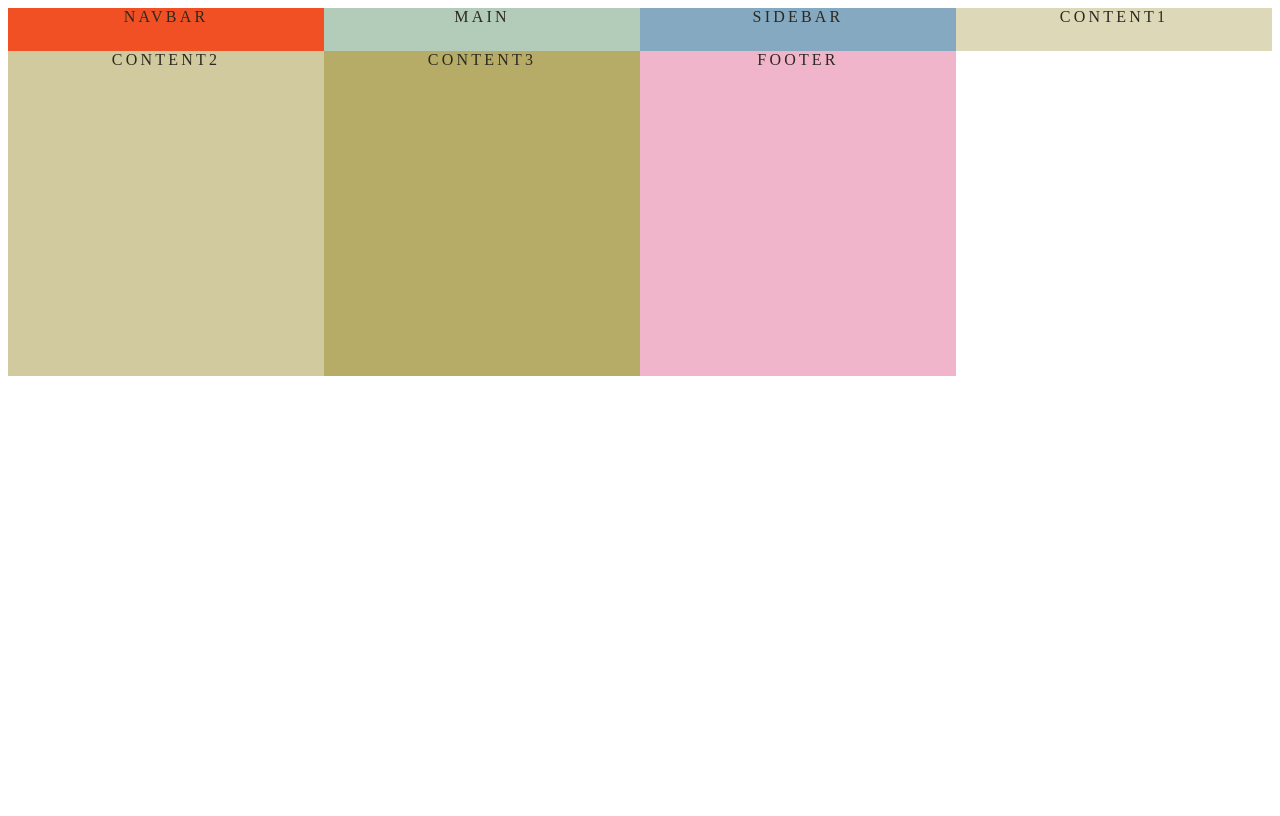
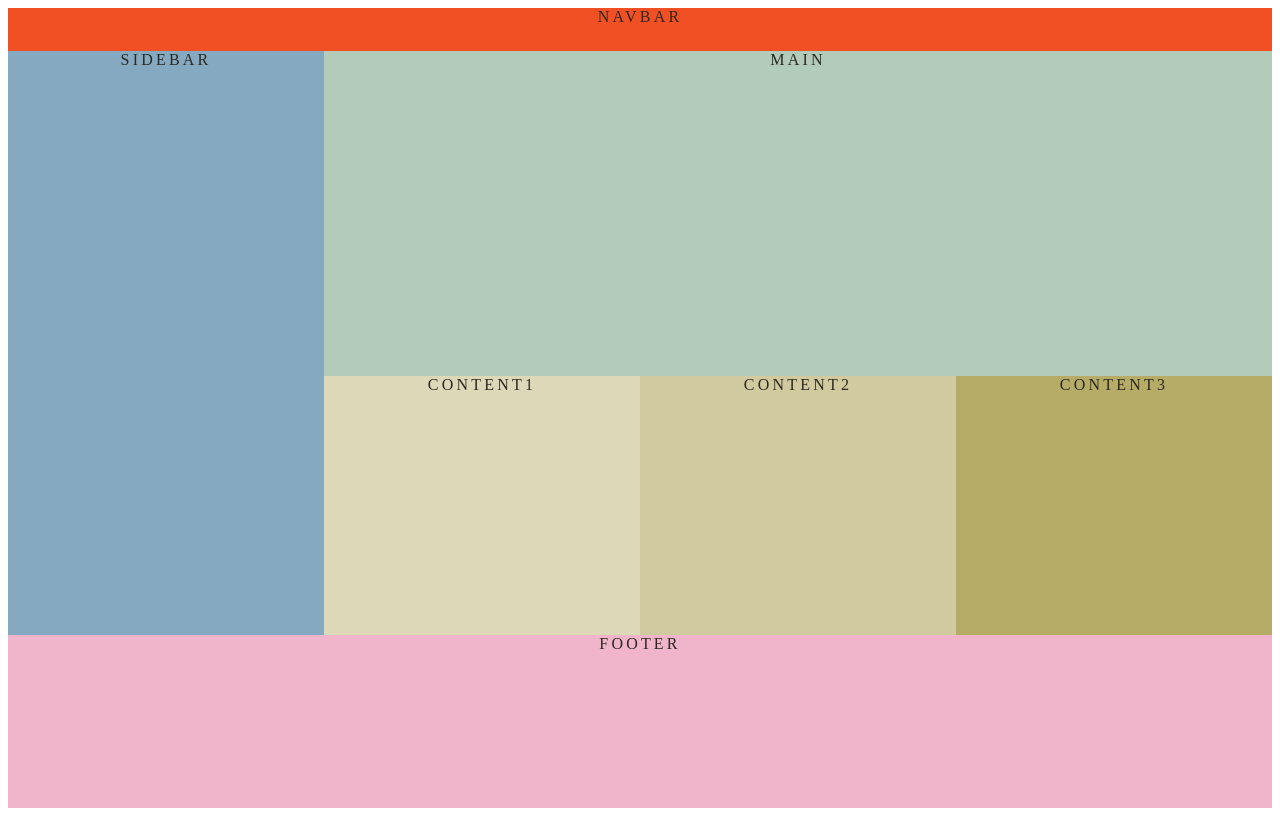
Before and after one commit to kamilkodzi/CSS_sandbox, a plain HTML site: page gridCss/index.html in a window 1280 px wide. Drawn offline with Linux system fonts and the light colour scheme.

Commit message:
making a position for content

```diff
--- a/gridCss/styles.css
+++ b/gridCss/styles.css
@@ -17,30 +17,42 @@
   letter-spacing: 0.2rem;
   text-transform: uppercase;
   text-align: center;
+  grid-template-areas:
+    "nav nav nav nav"
+    "sidebar main main main"
+    "sidebar content1 content2 content3"
+    "footer footer footer footer";
 }
 
 nav {
   background: var(--navigation-color);
+  grid-area: nav;
 }
 
 main {
   background: var(--main-color);
+  grid-area: main;
 }
 
 #content1 {
   background: var(--content1-color);
+  grid-area: content1;
 }
 #content2 {
   background: var(--content2-color);
+  grid-area: content2;
 }
 #content3 {
   background: var(--content3-color);
+  grid-area: content3;
 }
 
 #sidebar {
   background: var(--side-bar-color);
+  grid-area: sidebar;
 }
 
 footer {
   background: var(--footer-color);
+  grid-area: footer;
 }
```
